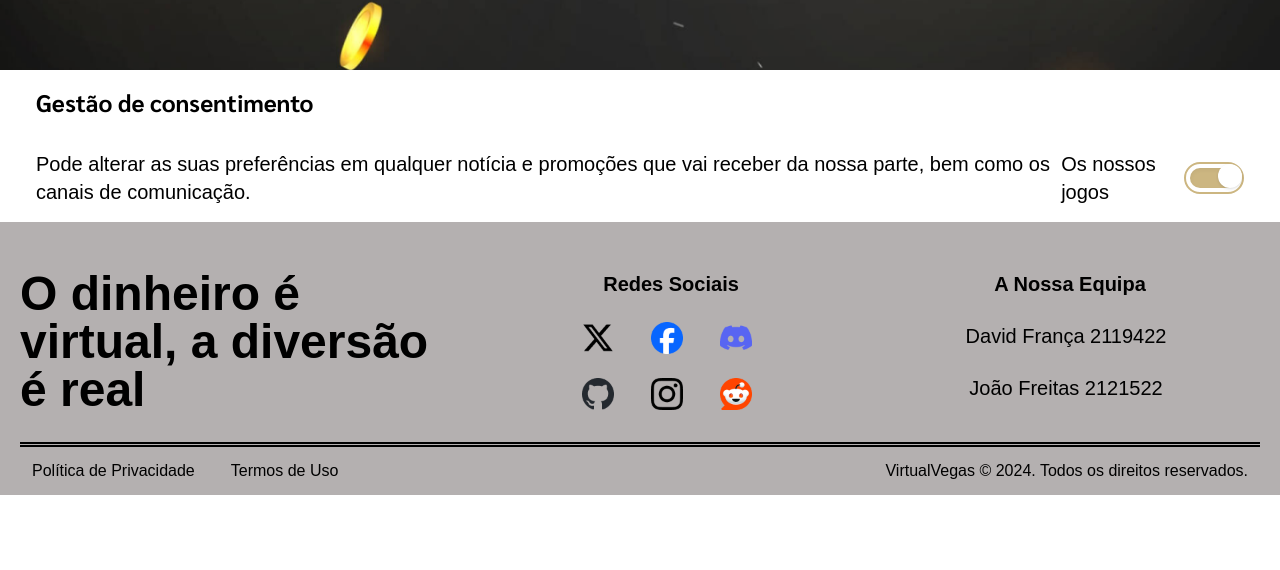
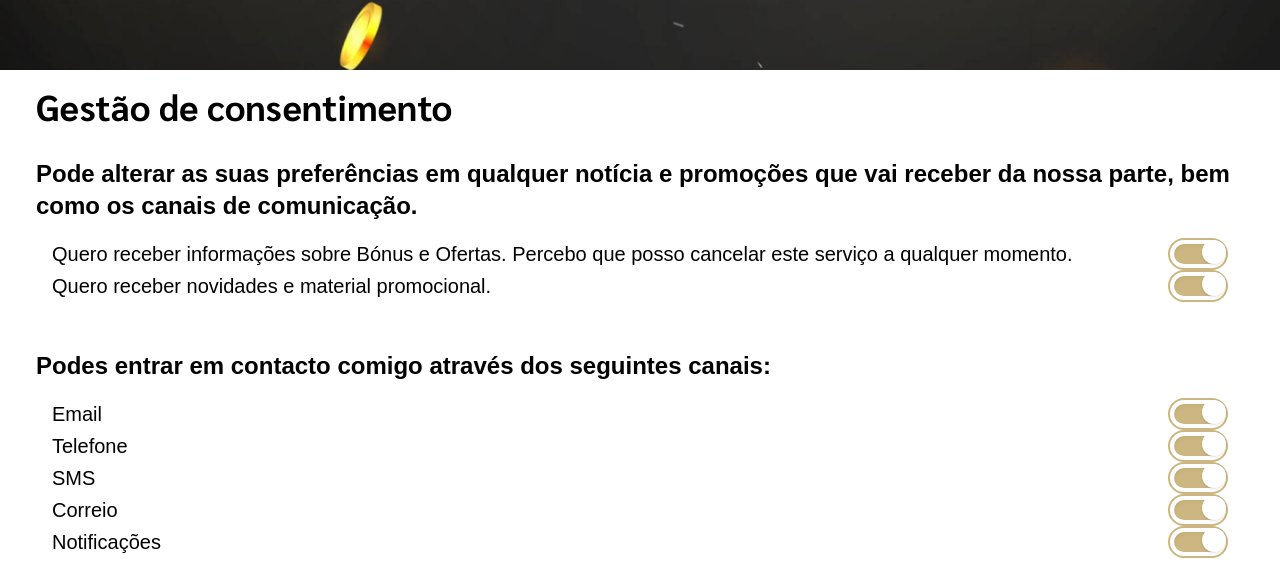
Before and after one commit to jotafreitas10/virtual-vegas, a React (Vite) app in the folder frontend/: page /definicoes in a window 1280 px wide. Shown: the part 230-800 px from the top of the page. Built offline with nearby package versions, Linux system fonts and the light colour scheme; sample sign-in values are in the browser's storage.

Commit message:
Update Definicoes.jsx

```diff
--- a/frontend/src/pages/Definicoes.jsx
+++ b/frontend/src/pages/Definicoes.jsx
@@ -3,15 +3,28 @@ import Header from '../components/Header';
 import Footer from '../components/Footer';
 import ToggleSwitch from '../components/ToggleSwitch';
 
-const   Definicoes = () => {
+const Definicoes = () => {
     return (
         <div>
             <Header title="Definições" />
             <div className='max-w-[1240px] mx-auto'>
-          <h2 className='p-4 text-xl md:text-2xl font-extrabold font-sarabun'>Gestão de consentimento </h2>
-          <div className='font-normal p-4 text-lg md:text-xl flex items-center'>
+                <h2 className='p-4 text-3xl md:text-4xl font-extrabold font-sarabun'>Gestão de consentimento </h2>
+                <div className='font-bold p-4 text-lg md:text-2xl flex flex-col'>
                     <p>Pode alterar as suas preferências em qualquer notícia e promoções que vai receber da nossa parte, bem como os canais de comunicação.</p>
-              <p>Os nossos jogos</p><ToggleSwitch />
+                    <ul className='p-4 font-normal md:text-xl'>
+                        <li className="flex justify-between items-center"> Quero receber informações sobre Bónus e Ofertas. Percebo que posso cancelar este serviço a qualquer momento.<ToggleSwitch /></li>
+                        <li className="flex justify-between items-center"> Quero receber novidades e material promocional.<ToggleSwitch /></li>
+                    </ul>
+                </div>
+                <div className='font-bold p-4 text-lg md:text-2xl flex flex-col'>
+                    <p>Podes entrar em contacto comigo através dos seguintes canais:</p>
+                    <ul className='p-4 font-normal md:text-xl'>
+                        <li className="flex justify-between items-center"> Email<ToggleSwitch /></li>
+                        <li className="flex justify-between items-center"> Telefone<ToggleSwitch /></li>
+                        <li className="flex justify-between items-center"> SMS<ToggleSwitch /></li>
+                        <li className="flex justify-between items-center"> Correio<ToggleSwitch /></li>
+                        <li className="flex justify-between items-center"> Notificações<ToggleSwitch /></li>
+                    </ul>
                 </div>
             </div>
             <Footer />
```
Lines whose indentation alone changed are shown as unchanged.
